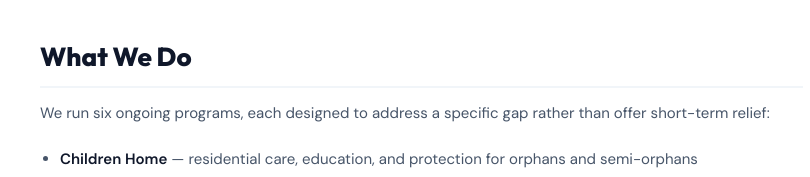
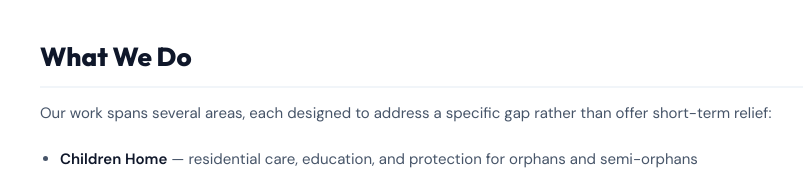
Before and after one commit to premalaya-social/premalaya-social, an Eleventy site: page src/about.md in a window 1280 px wide. Shown: the part 1262-1439 px from the top of the page, 0-810 px from the left. Built offline with nearby package versions, Linux system fonts and the light colour scheme; Eleventy itself is replaced by a stand-in of ours; files that its build step writes are made by us from their sources.

Commit message:
Rework About 'What We Do' intro wording

```diff
--- a/src/about.md
+++ b/src/about.md
@@ -37,7 +37,7 @@ Through its social development initiatives, PSDS strives to empower disadvantage
 
 ## What We Do
 
-We run six ongoing programs, each designed to address a specific gap rather than offer short-term relief:
+Our work spans several areas, each designed to address a specific gap rather than offer short-term relief:
 
 - **Children Home** — residential care, education, and protection for orphans and semi-orphans
 - **Healthcare** — medical camps, health awareness, medicines and spectacles, and cataract surgeries in villages, slums, and cities
```
Also changed, not shown: docs/about/index.html (+1 -1 lines).
